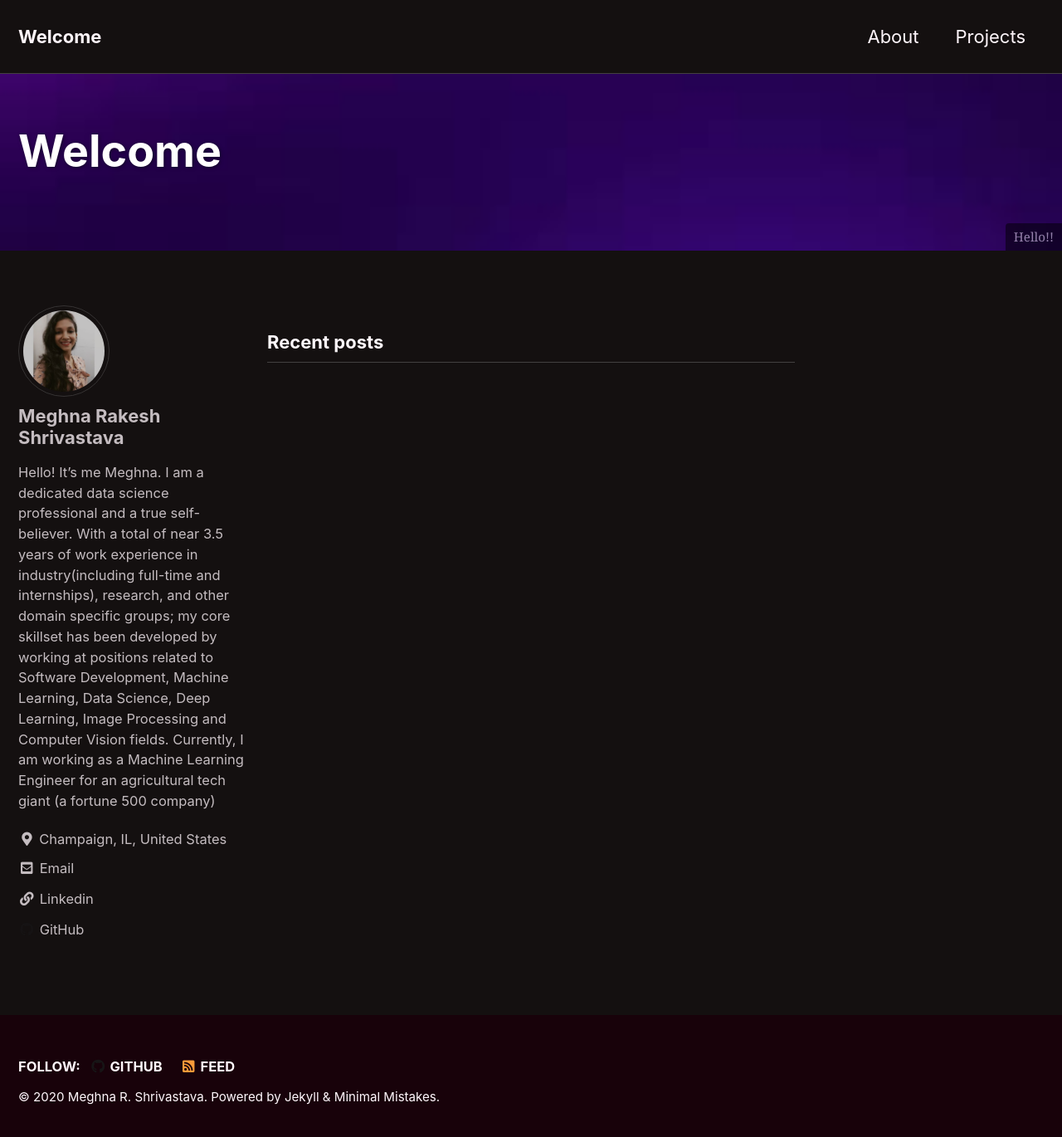
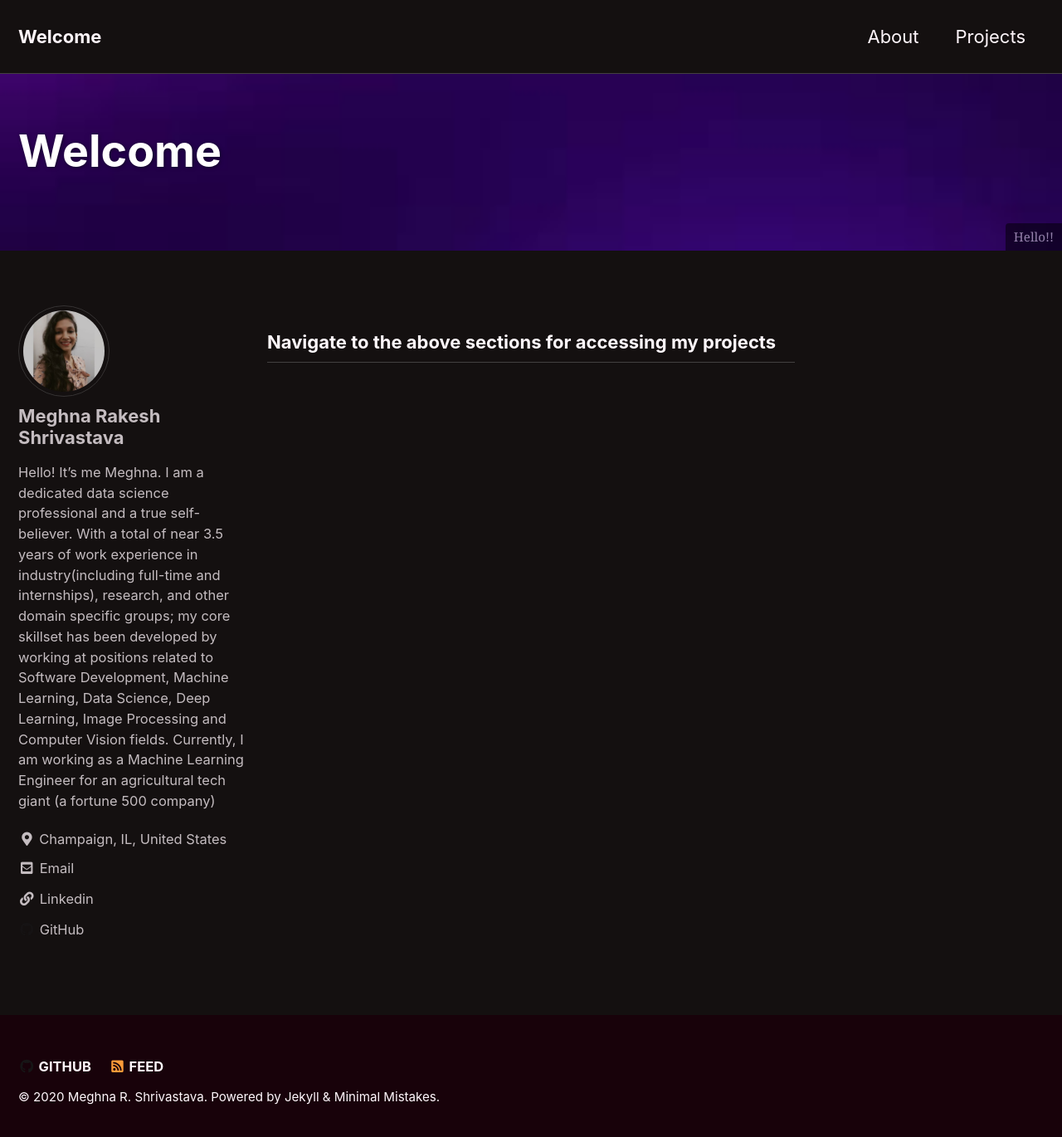
Before and after one commit to MeghnaRShrivastava/MeghnaRShrivastava.github.io, a Jekyll site: the page built from index.html, in a window 1280 px wide and 1377 px high. Shown: the top 1370 px of the window at 83% size. Built offline with Jekyll 4.4.1, drawn with Linux system fonts in a browser that asks for light colours; cached includes are drawn as plain includes; the list of posts is cut into pages by our own code.

Commit message:
new commit

```diff
--- a/_data/ui-text.yml
+++ b/_data/ui-text.yml
@@ -27,12 +27,12 @@
   comments_title             : "Comments"
   more_label                 : "Learn more"
   related_label              : "You may also enjoy"
-  follow_label               : "Follow:"
+
   feed_label                 : "Feed"
-  powered_by                 : "Powered by"
+
   website_label              : "Website"
   email_label                : "Email"
-  recent_posts               : "Recent posts"
+  recent_posts               : "Navigate to the above sections for accessing my projects"
   undefined_wpm              : "Undefined parameter words_per_minute at _config.yml"
   comment_form_info          : "Your email address will not be published. Required fields are marked"
   comment_form_comment_label : "Comment"
@@ -87,7 +87,7 @@
   related_label              : "Puede que también te interese"
   follow_label               : "Seguir:"
   feed_label                 : "Feed"
-  powered_by                 : "Funciona con"
+
   website_label              : "Sitio web"
   email_label                : "Correo electrónico"
   recent_posts               : "Entradas recientes"
@@ -139,12 +139,12 @@
   comments_title             : "Commentaires"
   more_label                 : "Lire plus"
   related_label              : "Vous pourriez aimer aussi"
-  follow_label               : "Contact"
+
   feed_label                 : "Flux"
   powered_by                 : "Propulsé par"
   website_label              : "Site"
   email_label                : "Email"
-  recent_posts               : "Posts récents"
+
   undefined_wpm              : "Le paramètre words_per_minute n'est pas défini dans _config.yml"
   comment_form_info          : "Votre adresse email ne sera pas visible. Les champs obligatoires sont marqués"
   comment_form_comment_label : "Commentaire"
```
